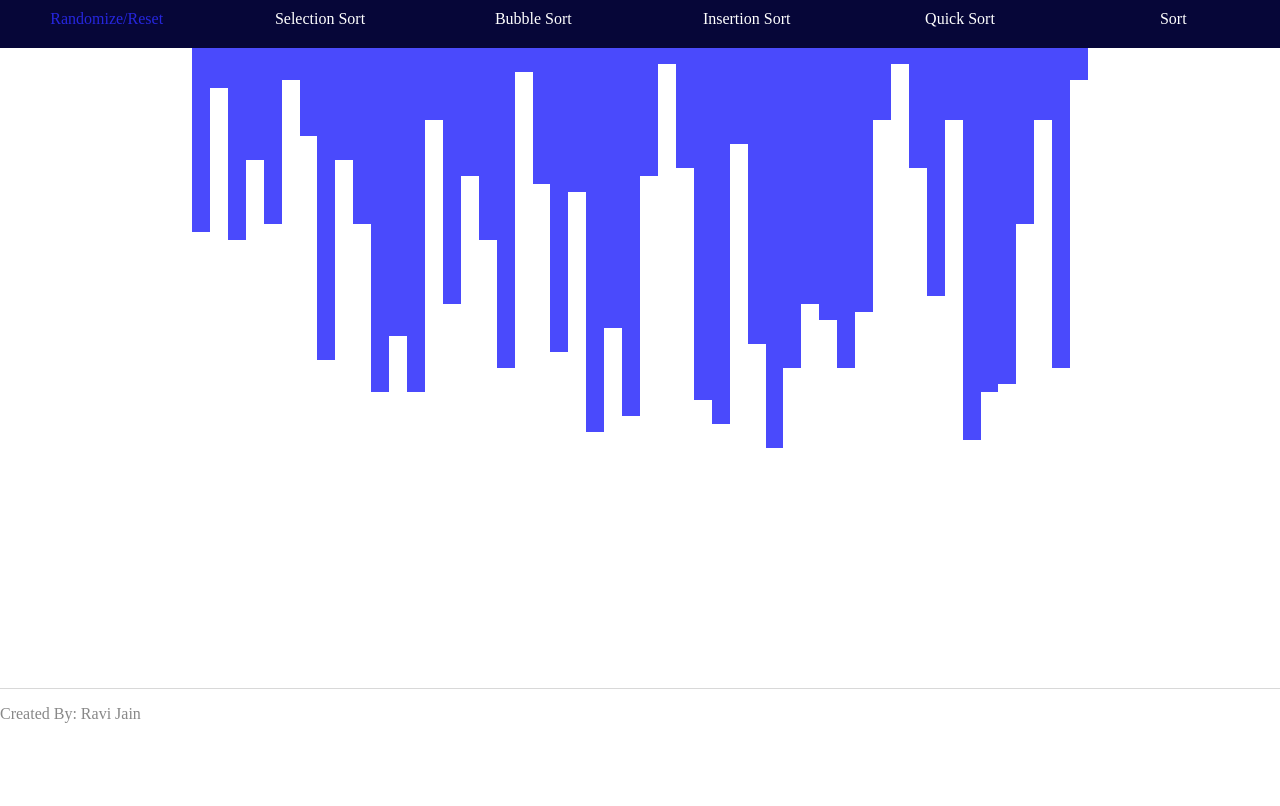
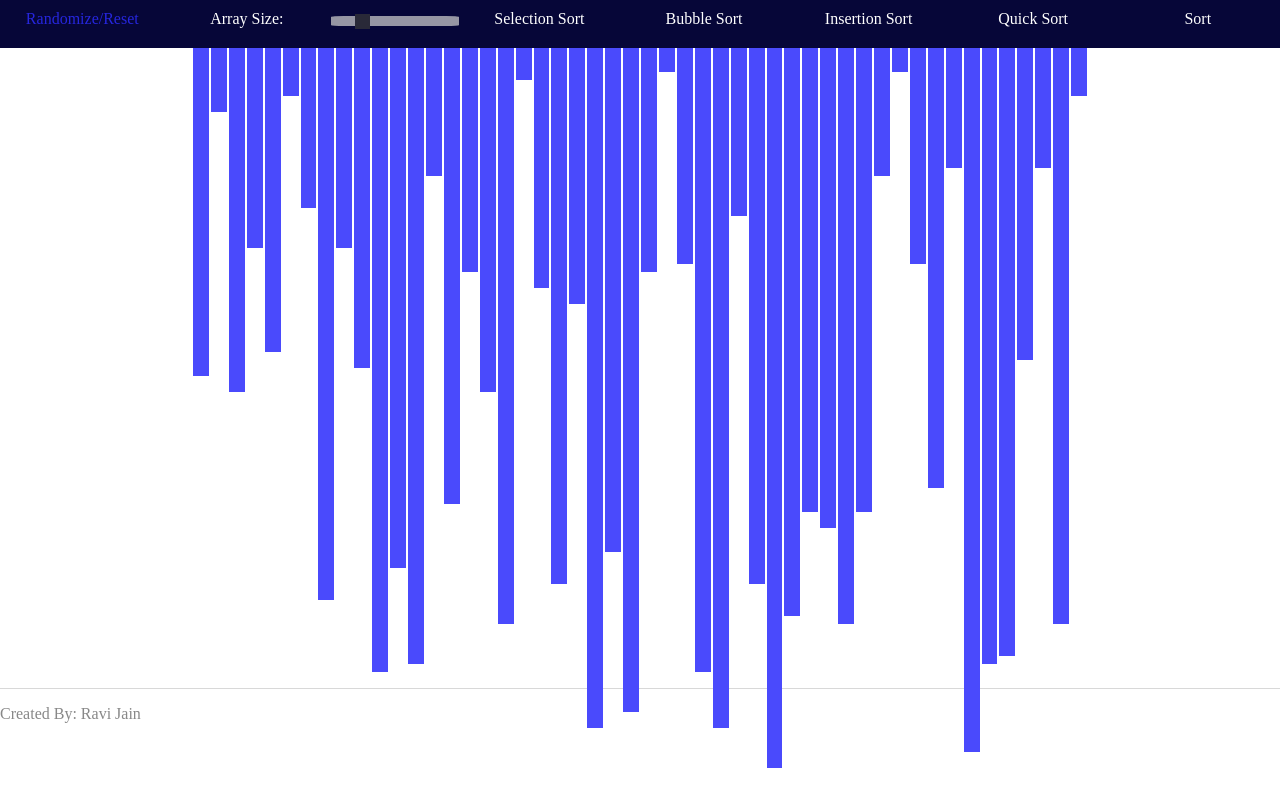
Before and after one commit to JRavi2/sorting-visualizer, a plain HTML site: page index.html in a window 1280 px wide. Drawn offline with Linux system fonts and the light colour scheme.

Commit message:
Added size changing slider (Incomplete)

```diff
--- a/css/style.css
+++ b/css/style.css
@@ -19,7 +19,7 @@ header span {
     user-select: none;
 }
 
-header span:hover {
+header .button:hover {
     color: rgb(38, 38, 221);
     cursor: pointer;
 }
@@ -38,6 +38,49 @@ header .options-us {
 
 header .options-us:hover {
     color: rgb(38, 38, 221);
+}
+
+.slidecontainer {
+    position: relative;
+    width: 10%; /* Width of the outside container */
+    top: 25%;
+}
+
+/* The slider itself */
+.slider {
+    display: inline-block;
+    -webkit-appearance: none; /* Override default CSS styles */
+    appearance: none;
+    width: 100%; /* Full-width */
+    height: 10px; /* Specified height */
+    background: #d3d3d3; /* Grey background */
+    outline: none; /* Remove outline */
+    opacity: 0.7; /* Set transparency (for mouse-over effects on hover) */
+    -webkit-transition: 0.2s; /* 0.2 seconds transition on hover */
+    transition: opacity 0.2s;
+    border-radius: 10%;
+}
+
+/* Mouse-over effects */
+.slider:hover {
+    opacity: 1; /* Fully shown on mouse-over */
+}
+
+/* The slider handle (use -webkit- (Chrome, Opera, Safari, Edge) and -moz- (Firefox) to override default look) */
+.slider::-webkit-slider-thumb {
+    -webkit-appearance: none; /* Override default look */
+    appearance: none;
+    width: 15px; /* Set a specific slider handle width */
+    height: 15px; /* Slider handle height */
+    background: #383838; /* Green background */
+    cursor: pointer; /* Cursor on hover */
+}
+
+.slider::-moz-range-thumb {
+    width: 15px; /* Set a specific slider handle width */
+    height: 15px; /* Slider handle height */
+    background: #383838; /* Green background */
+    cursor: pointer; /* Cursor on hover */
 }
 
 main {
@@ -61,6 +104,7 @@ main #bars-container .bar {
     width: 100%;
     height: 100%;
     background: rgb(74, 74, 252);
+    margin: 0 1px;
 }
 
 main #bars-container .bar:nth-child(20) {
--- a/index.html
+++ b/index.html
@@ -9,13 +9,28 @@
     </head>
     <body>
         <header>
-            <span id="randomize">Randomize/Reset</span>
-            <span id="sel-sort" class="options-us">Selection Sort</span>
-            <span id="bubble-sort" class="options-us">Bubble Sort</span>
-            <span id="merge-sort" class="options-us" hidden>Merge Sort</span>
-            <span id="insert-sort" class="options-us">Insertion Sort</span>
-            <span id="quick-sort" class="options-us">Quick Sort</span>
-            <span id="sort">Sort</span>
+            <span id="randomize" class="button">Randomize/Reset</span>
+            <span>Array Size: </span>
+            <div class="slidecontainer">
+                <input
+                    type="range"
+                    min="10"
+                    max="200"
+                    value="50"
+                    class="slider"
+                    id="size-slider"
+                />
+            </div>
+            <span id="sel-sort" class="options-us button">Selection Sort</span>
+            <span id="bubble-sort" class="options-us button">Bubble Sort</span>
+            <span id="merge-sort" class="options-us button" hidden
+                >Merge Sort</span
+            >
+            <span id="insert-sort" class="options-us button"
+                >Insertion Sort</span
+            >
+            <span id="quick-sort" class="options-us button">Quick Sort</span>
+            <span id="sort" class="button">Sort</span>
         </header>
         <main>
             <div id="bars-container"></div>
--- a/js/main.js
+++ b/js/main.js
@@ -3,6 +3,9 @@ const barsContainer = document.querySelector("#bars-container");
 // Controller Buttons
 const randomizeBtn = document.querySelector("#randomize");
 const sortBtn = document.querySelector("#sort");
+
+// Sliders
+const sizeSlider = document.querySelector("#size-slider");
 
 // Algorithm Selectors
 const selSortBtn = document.querySelector("#sel-sort");
@@ -17,8 +20,9 @@ const PURPLE = "rgb(199, 38, 92)";
 const GREEN = "green";
 const RED = "rgb(243, 59, 59)";
 const ALERT_COLOR = "black";
-const ARRAY_SIZE = 50;
+var ARRAY_SIZE = 50;
 var algo = "select";
+var speed = 1000;
 
 // Initialize the array
 for (var a = [], i = 0; i < ARRAY_SIZE; ++i) {
@@ -27,7 +31,28 @@ for (var a = [], i = 0; i < ARRAY_SIZE; ++i) {
     bar.classList.add("bar");
     barsContainer.appendChild(bar);
 }
-const bars = document.querySelectorAll(".bar");
+var bars = document.querySelectorAll(".bar");
+
+// Change Array Size
+const ChangeArraySize = newSize => {
+    if (newSize < ARRAY_SIZE) {
+        for (i = 0; i < ARRAY_SIZE - newSize; i++) {
+            console.log(bars[i].parentElement);
+            barsContainer.removeChild(bars[i]);
+            bars[i].remove();
+            //Render();
+        }
+    } else if (newSize > ARRAY_SIZE) {
+        for (i = 0; i < newSize - ARRAY_SIZE; i++) {
+            a[i] = i;
+            const bar = document.createElement("div");
+            bar.classList.add("bar");
+            barsContainer.appendChild(bar);
+            bars = document.querySelectorAll(".bar");
+        }
+    }
+    ARRAY_SIZE = newSize;
+};
 
 // Utitlity Timer Function
 const Sleep = ms => {
@@ -46,7 +71,7 @@ const DeselectAll = () => {
 // Randomize the array
 const Shuffle = array => {
     for (i = 0; i < ARRAY_SIZE; i++) {
-        array[i] = Math.floor(Math.random() * (ARRAY_SIZE - 1 + 1) + 1);
+        array[i] = Math.floor(Math.random() * (90 - 1 + 1) + 1);
     }
     return array;
 };
@@ -290,6 +315,13 @@ randomizeBtn.addEventListener("click", e => {
     Render(BLUE);
 });
 
+sizeSlider.oninput = function() {
+    ChangeArraySize(this.value);
+    console.log(this.value);
+    Shuffle(a);
+    Render(BLUE);
+};
+
 selSortBtn.addEventListener("click", () => {
     algo = "select";
     DeselectAll();
```
